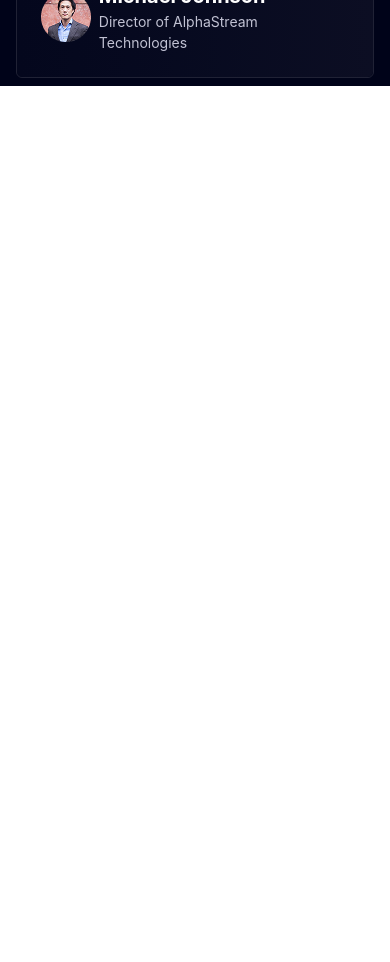
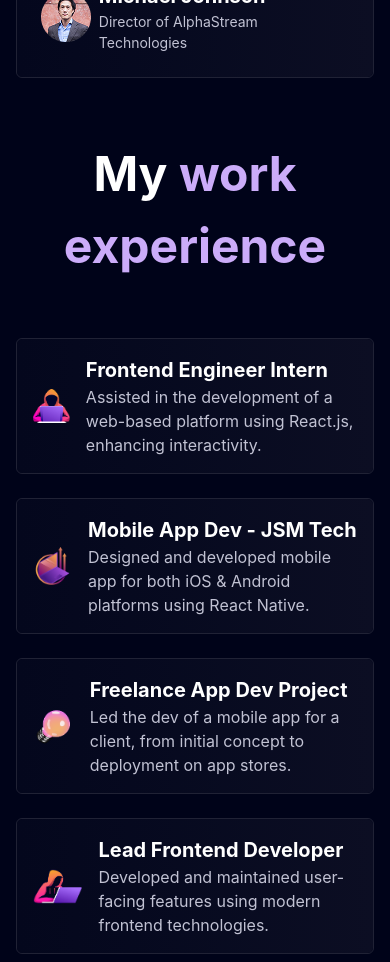
Before and after one commit to Abdelhassibbenmansour/Spotlight-Portfolio, a React (Vite) app: page / in a window 390 px wide. Shown: the part 4760-5722 px from the top of the page. Before the commit the page ends 4846 px from the top, so only its background shows below. Built offline with nearby package versions, Linux system fonts and the light colour scheme.

Commit message:
Finish The Experiences Section

```diff
--- a/src/App.jsx
+++ b/src/App.jsx
@@ -2,6 +2,7 @@ import Header from "./sections/Header";
 import Presentation from "./sections/Presentation";
 import Projects from "./sections/Projects";
 import Reviews from "./sections/Reviews";
+import Experiences from "./sections/Experiences";
 
 const App = () => {
   return (
@@ -10,6 +11,7 @@ const App = () => {
       <Presentation />
       <Projects />
       <Reviews />
+      <Experiences />
     </div>
   )
 }
--- a/src/components/Experience.jsx
+++ b/src/components/Experience.jsx
@@ -1,5 +1,17 @@
-const Experience = () => {
-  return <div>Experience</div>;
+const Experience = ({image,role,details}) => {
+  return (
+    <div className="w-full max-w-[600px] rounded-md border border-[#363749]/60 ">
+      <div className="flex items-center gap-4 bg-gradient-to-r from-[#04071D] to-[#0C0E23] p-4 md:p-14 rounded-md">
+        <div>
+          <img alt="" src={image} />
+        </div>
+        <div>
+          <div className="text-[20px] md:text-[26px] font-bold">{role}</div>
+          <div className="text-[16px] text-normal">{details}</div>
+        </div>
+      </div>
+    </div>
+  )
 };
 
 export default Experience;
--- a/src/data/data.js
+++ b/src/data/data.js
@@ -16,6 +16,11 @@ import Appwrite from "../Img/Appwrite.png";
 import Hostinger from "../Img/Hostinger.png";
 import Stream from "../Img/Stream.png";
 import Docker from "../Img/Docker.png";
+import Experience01 from "../Img/Experience01.png";
+import Experience02 from "../Img/Experience02.png";
+import Experience03 from "../Img/Experience03.png";
+import Experience04 from "../Img/Experience04.png";
+
 
 export const navItems = [
   { id: 1, label: "About",       sectionId: "about" },
@@ -66,3 +71,30 @@ export const companies = [
   {id: 4,image: Stream},
   {id: 5,image: Docker}
 ];
+
+export const experienceDetails = [
+  {
+    id: 1,
+    image: Experience01,
+    role: "Frontend Engineer Intern",
+    details: "Assisted in the development of a web-based platform using React.js, enhancing interactivity.",
+  },
+  {
+    id: 2,
+    image: Experience02,
+    role: "Mobile App Dev - JSM Tech",
+    details: "Designed and developed mobile app for both iOS & Android platforms using React Native.",
+  },
+  {
+    id: 3,
+    image: Experience03,
+    role: "Freelance App Dev Project",
+    details: "Led the dev of a mobile app for a client, from initial concept to deployment on app stores.",
+  },
+  {
+    id: 4,
+    image: Experience04,
+    role: "Lead Frontend Developer",
+    details: "Developed and maintained user-facing features using modern frontend technologies.",
+  }
+]
--- a/src/sections/Experience.jsx
+++ /dev/null
@@ -1,5 +0,0 @@
-const Experience = () => {
-  return <section>Experience</section>;
-};
-
-export default Experience;
--- /dev/null
+++ b/src/sections/Experiences.jsx
@@ -0,0 +1,19 @@
+import { experienceDetails } from "../data/data.js";
+import Experience from "../components/Experience.jsx";
+
+const Experiences = () => {
+  return (
+    <section className="mt-15  md:mt-30">
+      <div className="text-[48px] text-center font-bold">My <span className="text-purple">work experience</span></div>
+      <div className="flex justify-center gap-6 md:gap-10 flex-wrap mt-14">
+        {experienceDetails.map((experience) => {
+          return (
+            <Experience key={experience.id} {...experience} />
+          )
+        })}
+      </div>
+    </section>
+  )
+};
+
+export default Experiences;
```
